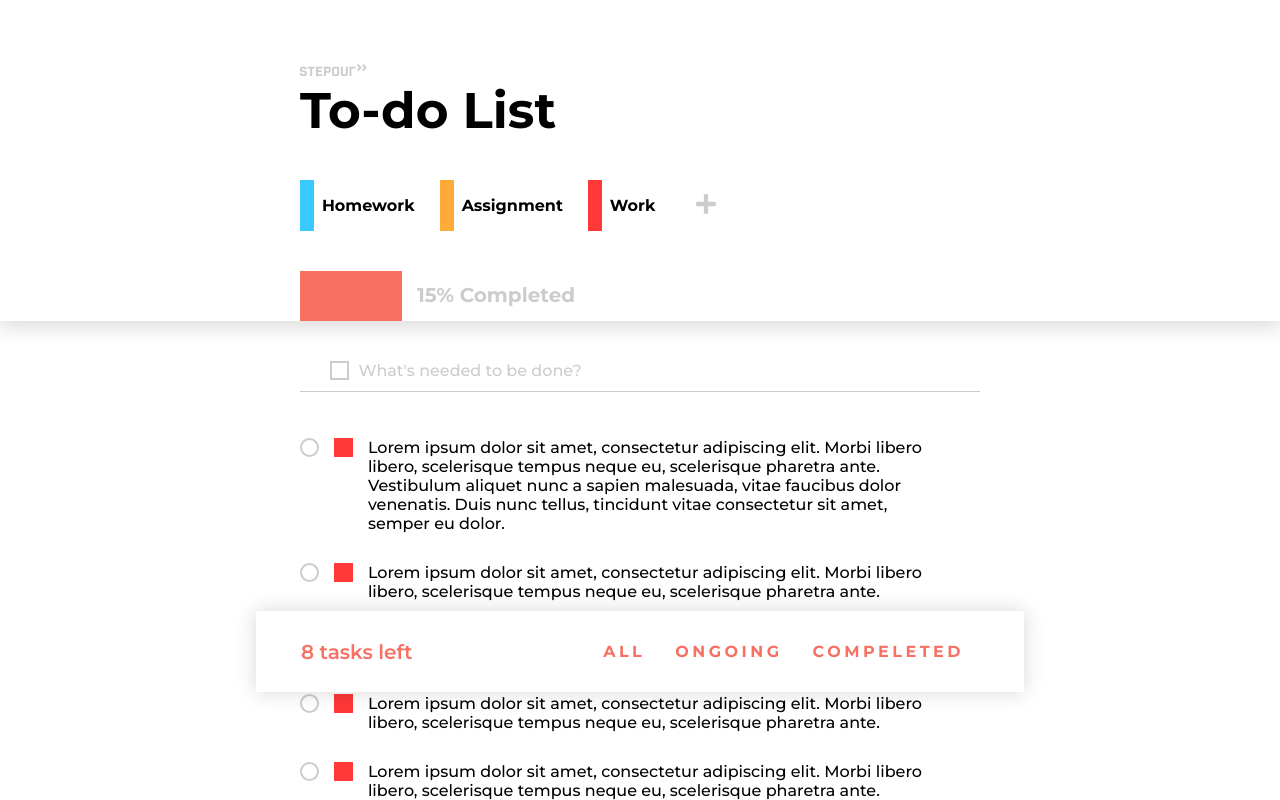
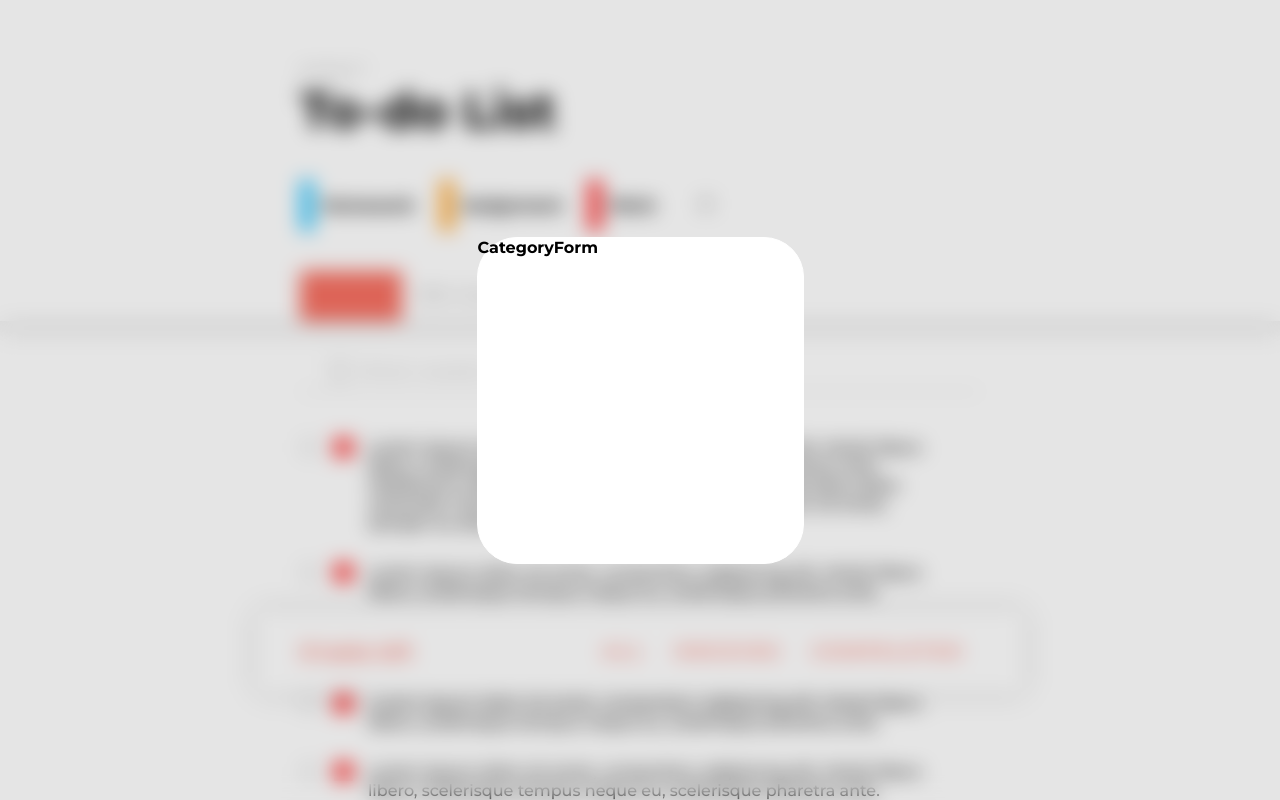
Before and after one commit to LamOort/To-Do-App, a React (Create React App) app: page / in a window 1280 px wide. Both pictures are taken after a click on the button 706 px from the left and 205 px from the top of the page. Shown: the top 800 px of the page. Built offline with nearby package versions, Linux system fonts and the light colour scheme.

Commit message:
dynamically render form to pop up modal

```diff
--- /dev/null
+++ b/src/components/Forms/CategoryForm/index.tsx
@@ -0,0 +1,7 @@
+import React from 'react';
+
+const CategoryForm = () => {
+  return <div>CategoryForm</div>;
+};
+
+export default CategoryForm;
--- /dev/null
+++ b/src/components/Forms/DeleteForm/index.tsx
@@ -0,0 +1,16 @@
+import React from 'react';
+
+interface deleteFormProps {
+  deleteType: string;
+}
+
+const DeleteForm = ({ deleteType }: deleteFormProps) => {
+  return (
+    <div>
+      <button>delete this {deleteType}</button>
+      <button>Cancel</button>
+    </div>
+  );
+};
+
+export default DeleteForm;
--- a/src/components/LowerPart/ToDoList/ToDoItem/index.tsx
+++ b/src/components/LowerPart/ToDoList/ToDoItem/index.tsx
@@ -1,5 +1,6 @@
-import * as React from 'react';
+import React, { useState } from 'react';
 import './ToDoItem.scss';
+import PopUpModal from '../../../PopUpModal';
 
 interface Props {
   categoryColor: string;
@@ -7,6 +8,12 @@ interface Props {
 }
 
 const ToDoItem = ({ categoryColor, toDoContent }: Props) => {
+  const [isOpenModal, setIsOpenModal] = useState(false);
+
+  const openDeleteTaskModal = () => {
+    setIsOpenModal(true);
+  };
+
   const categoryColorStyle = {
     backgroundColor: `${categoryColor}`,
   };
@@ -22,6 +29,7 @@ const ToDoItem = ({ categoryColor, toDoContent }: Props) => {
 
       <div>
         <svg
+          onClick={openDeleteTaskModal}
           className="ToDoItem__delete-btn"
           id="trash-solid"
           xmlns="http://www.w3.org/2000/svg"
@@ -38,6 +46,8 @@ const ToDoItem = ({ categoryColor, toDoContent }: Props) => {
           />
         </svg>
       </div>
+
+      <PopUpModal isOpen={isOpenModal} modalType="DeleteTask" />
     </div>
   );
 };
--- a/src/components/PopUpModal/PopUpModal.scss
+++ b/src/components/PopUpModal/PopUpModal.scss
@@ -3,6 +3,8 @@
 .PopUpModal {
   &__Wrapper {
     position: fixed;
+    top: 0;
+    left: 0;
     height: 100vh;
     width: 100vw;
     backdrop-filter: blur(9.851289749145508px);
--- a/src/components/PopUpModal/index.tsx
+++ b/src/components/PopUpModal/index.tsx
@@ -1,12 +1,57 @@
 import * as React from 'react';
 import './PopUpModal.scss';
+import CategoryForm from '../Forms/CategoryForm';
+import DeleteForm from '../Forms/DeleteForm';
 
-const PopUpModal = () => {
-  return (
-    <div className="PopUpModal__Wrapper PopUpModal__Wrapper--hidden">
-      <div className="PopUpModal__Modal"></div>
-    </div>
-  );
+interface ModalProps {
+  isOpen: boolean;
+  modalType: string;
+}
+
+const PopUpModal = ({ isOpen, modalType }: ModalProps) => {
+  if (modalType === 'CategoryModal') {
+    return (
+      <div
+        className={`PopUpModal__Wrapper PopUpModal__Wrapper--${
+          isOpen ? 'active' : 'hidden'
+        }`}
+      >
+        <div className="PopUpModal__Modal">
+          <CategoryForm />
+        </div>
+      </div>
+    );
+  }
+
+  if (modalType === 'DeleteCategory') {
+    return (
+      <div
+        className={`PopUpModal__Wrapper PopUpModal__Wrapper--${
+          isOpen ? 'active' : 'hidden'
+        }`}
+      >
+        <div className="PopUpModal__Modal">
+          <DeleteForm deleteType="category" />
+        </div>
+      </div>
+    );
+  }
+
+  if (modalType === 'DeleteTask') {
+    return (
+      <div
+        className={`PopUpModal__Wrapper PopUpModal__Wrapper--${
+          isOpen ? 'active' : 'hidden'
+        }`}
+      >
+        <div className="PopUpModal__Modal">
+          <DeleteForm deleteType="task" />
+        </div>
+      </div>
+    );
+  }
+
+  return null;
 };
 
 export default PopUpModal;
--- a/src/components/UpperPart/CategoryBar/index.tsx
+++ b/src/components/UpperPart/CategoryBar/index.tsx
@@ -1,19 +1,31 @@
-import React from 'react';
+import React, { useState } from 'react';
 import AddButton from '../../../assets/plus-solid.svg';
 
 import CategoryElement from './CategoryElement';
 import './CategoryBar.scss';
+import PopUpModal from '../../PopUpModal';
+import DeleteForm from '../../Forms/DeleteForm';
 
 const CategoryBar = () => {
+  const [isOpen, setIsOpen] = useState(false);
+
+  const openCreateCategoryModal = () => {
+    setIsOpen(true);
+  };
+
   return (
     <div className="CategoryBar__flex-container">
       <CategoryElement categoryName="Homework" categoryColor="#38C9FF" />
       <CategoryElement categoryName="Assignment" categoryColor="#FFAB38" />
       <CategoryElement categoryName="Work" categoryColor="#FF3838" />
-
-      <button className="CategoryBar__add-btn">
+      <button
+        type="button"
+        className="CategoryBar__add-btn"
+        onClick={openCreateCategoryModal}
+      >
         <img src={AddButton} alt="add button" />
       </button>
+      <PopUpModal isOpen={isOpen} modalType="CategoryModal" />
     </div>
   );
 };
--- a/src/containers/App.tsx
+++ b/src/containers/App.tsx
@@ -1,4 +1,4 @@
-import * as React from 'react';
+import React, { useState } from 'react';
 
 import Header from '../components/UpperPart/Header';
 import ProgressionBar from '../components/UpperPart/ProgressionBar';
@@ -13,7 +13,6 @@ import PopUpModal from '../components/PopUpModal';
 const App = () => {
   return (
     <div className="App">
-      <PopUpModal />
       <div className="BoxShadow">
         <div className="UpperPartWrapper">
           <Header />
```
Also changed, not shown: src/type.d.ts (+18 -1 lines).
